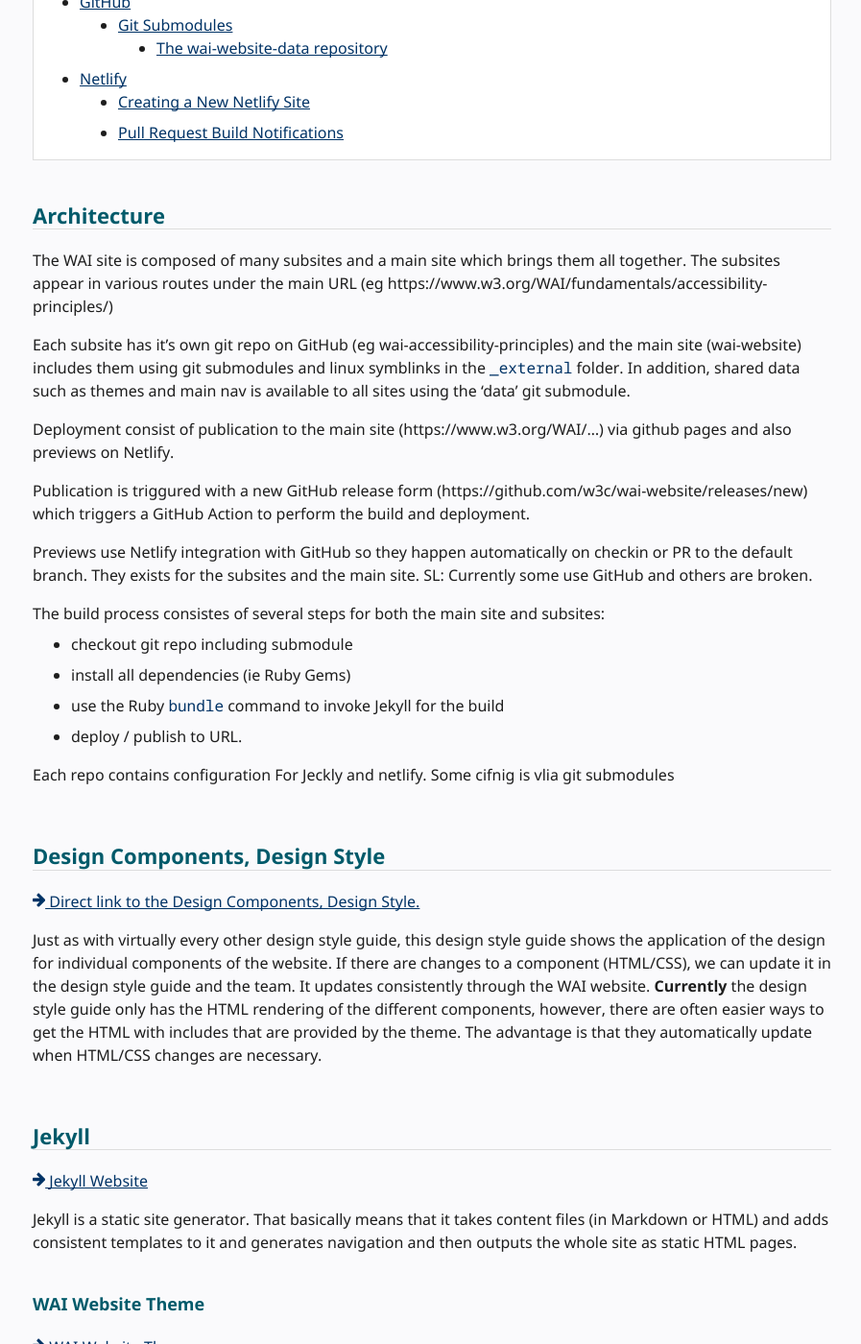
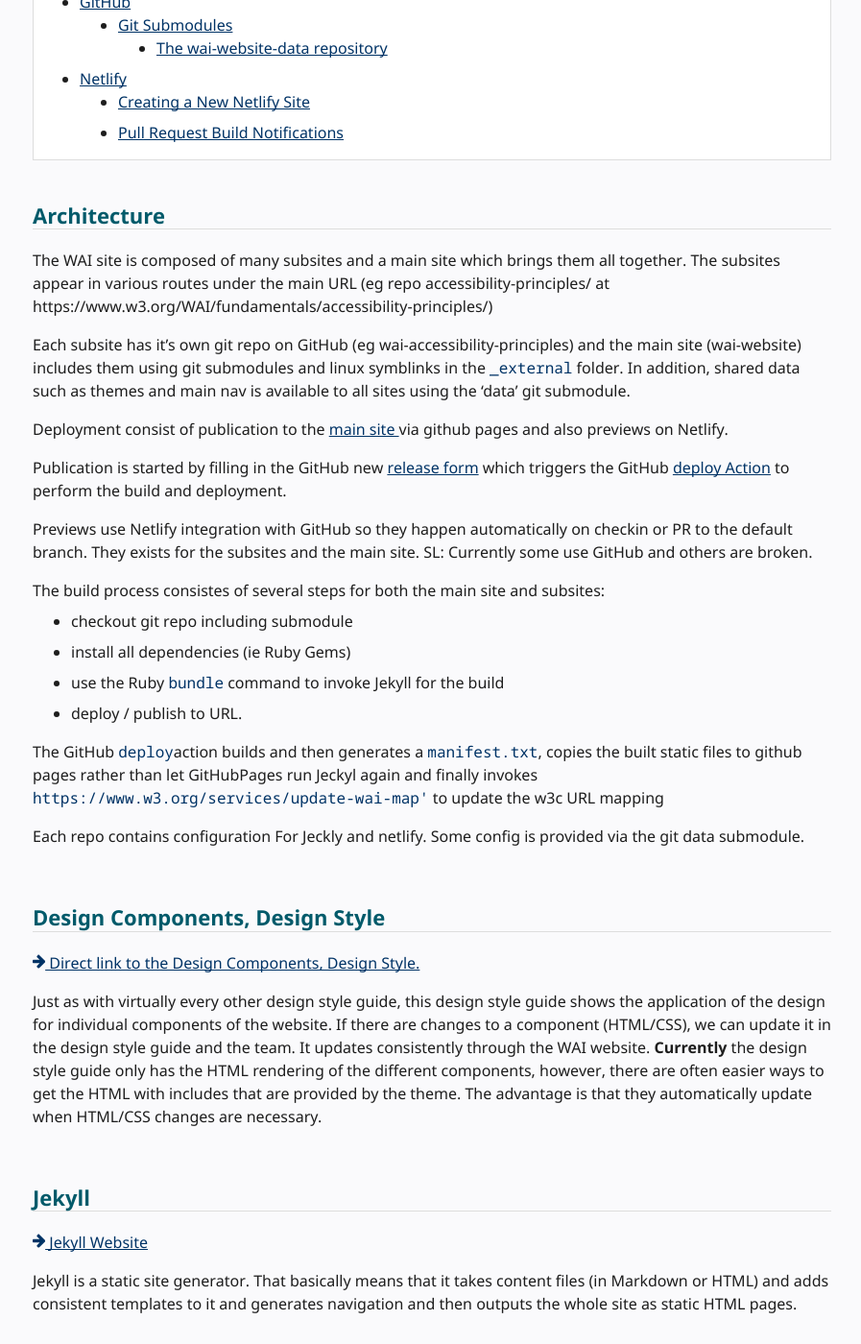
Before and after one commit to w3c/wai-website-theme, a Jekyll site: the page built from content/technical.md, in a window 1280 px wide and 1400 px high, scrolled down 721 px. Shown: the whole window at 96% size, without its empty margins (334-1231 px from the left). Built offline with Jekyll 4.4.1, drawn with Linux system fonts in a browser that asks for light colours; cached includes are drawn as plain includes; comment, search, counter and statistics services are not loaded.

Commit message:
Update technical.md

```diff
--- a/content/technical.md
+++ b/content/technical.md
@@ -29,13 +29,13 @@
 
 ## Architecture ##
 
-The WAI site is composed of many subsites and a main site which brings them all together. The subsites appear in various routes under the main URL (eg https://www.w3.org/WAI/fundamentals/accessibility-principles/)
+The WAI site is composed of many subsites and a main site which brings them all together. The subsites appear in various routes under the main URL (eg repo accessibility-principles/ at https://www.w3.org/WAI/fundamentals/accessibility-principles/)
 
 Each subsite has it's own git repo on GitHub (eg wai-accessibility-principles) and the main site (wai-website) includes them using git submodules and linux symblinks in the `_external` folder. In addition, shared data such as themes and main nav is available to all sites using the 'data' git submodule.
 
-Deployment consist of publication to the main site (https://www.w3.org/WAI/...) via github pages and also previews on Netlify.
+Deployment consist of publication to the [main site ](https://www.w3.org/WAI/...) via github pages and also previews on Netlify.
 
-Publication is triggured with a new GitHub release form (https://github.com/w3c/wai-website/releases/new) which triggers a GitHub Action to perform the build and deployment.
+Publication is started by filling in the GitHub new [release form](https://github.com/w3c/wai-website/releases/new) which triggers the GitHub [deploy Action](https://github.com/w3c/wai-website/blob/master/.github/workflows/deploy.yml) to perform the build and deployment.
 
 Previews use Netlify integration with GitHub so they happen automatically on checkin or PR to the default branch. They exists for the subsites and the main site. SL: Currently some use GitHub and others are broken.
 
@@ -46,7 +46,9 @@
 * use the Ruby `bundle` command to invoke Jekyll for the build
 * deploy / publish to URL.
 
-Each repo contains configuration For Jeckly and netlify. Some cifnig is vlia git submodules
+The GitHub `deploy`action builds and then generates a `manifest.txt`, copies the built static files to github pages rather than let GitHubPages run Jeckyl again and finally invokes `https://www.w3.org/services/update-wai-map'` to update the w3c URL mapping
+
+Each repo contains configuration For Jeckly and netlify. Some config is provided via the git data submodule.
 
 ## Design Components, Design Style
 
```
